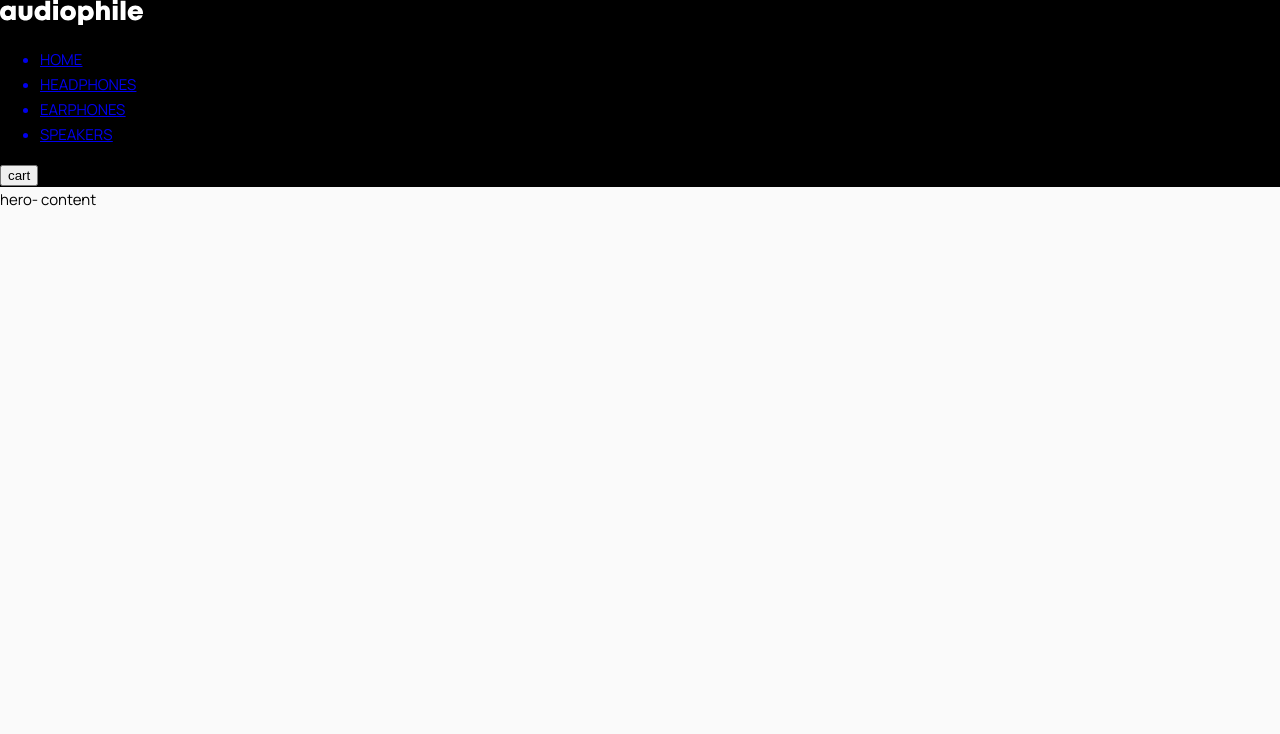
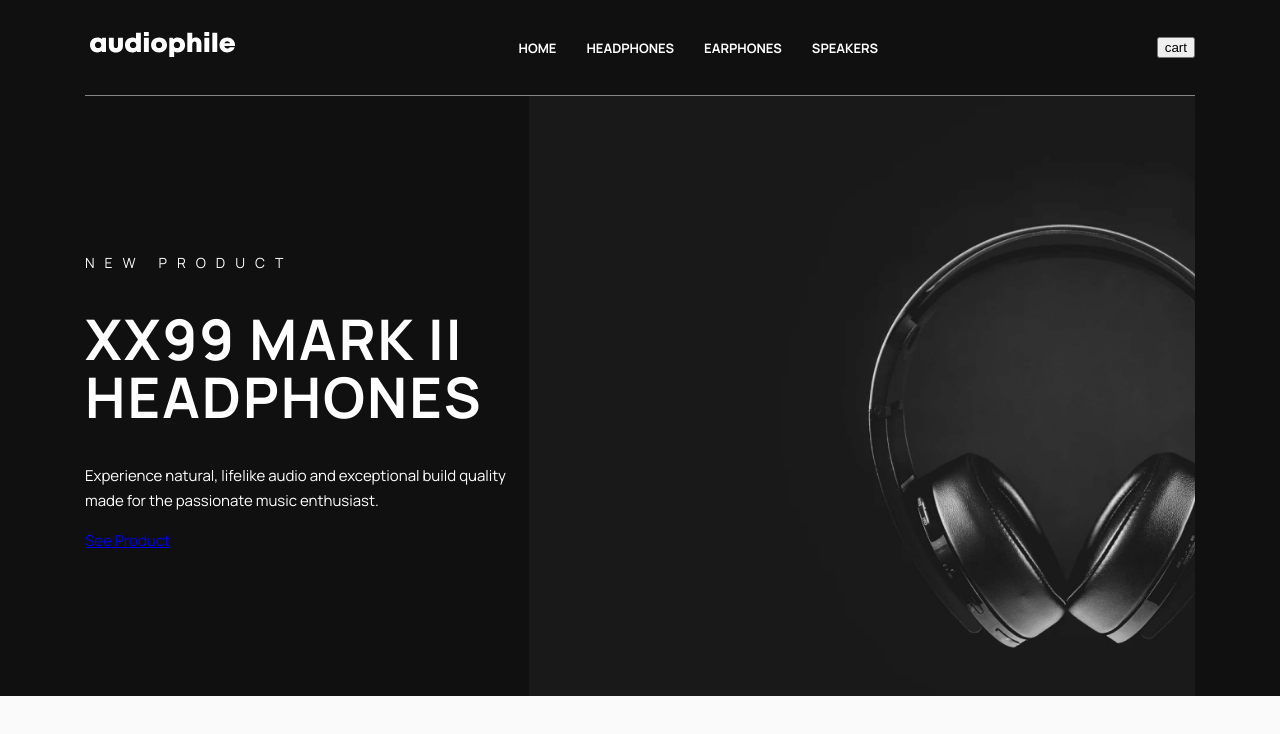
Before and after one commit to IshanVeer/audiophile-ecommerce-app, a Next.js app: page / in a window 1280 px wide. Shown: the top 734 px of the page. Built offline with nearby package versions, Linux system fonts and the light colour scheme.

Commit message:
completed nav bar

```diff
--- a/src/app/globals.css
+++ b/src/app/globals.css
@@ -41,6 +41,7 @@ body{
   line-height: 2.5rem;
   margin: 0;
   padding: 0;
+
 }
 
 /* ============Headings============== */
--- a/src/components/layout/NavBar.module.css
+++ b/src/components/layout/NavBar.module.css
@@ -1,3 +1,46 @@
+
+@import url('../../app/customMediaQueries.css');
 .navigation{
-    background-color: black;
+    background-color: var(--colorGreyDark);
+    display: flex;
+    justify-content: space-between;
+    max-width: 111rem;
+    height: 5.8rem;
+    margin: 0 auto;
+    padding: 1.85rem 0;
+    align-items: center;
+    border-bottom: 1px solid #ffffff7d;
 }
+.navBarContainer{
+    background-color: var(--colorGreyDark);
+}
+/* logo */
+.logo{
+    width: 14.5rem;
+    margin: 1rem 0;
+    padding: 0.5rem;
+
+
+}
+/* nav links */
+.categoryList{
+    display: flex;
+    justify-content: space-between;
+    list-style: none;
+    padding: 0;
+
+}
+.categoryListItem{
+    margin: 1rem;
+    padding: 0.5rem;
+}
+.categoryListItemLink{
+    text-decoration: none;
+    color: var(--colorWhite);
+    font-size: 1.3rem;
+    font-weight: bold;
+    transition: all 0.1s ease-in-out;
+}
+.categoryListItemLink:hover{
+    color: var(--primaryColor);
+}
--- a/src/components/layout/NavBar.tsx
+++ b/src/components/layout/NavBar.tsx
@@ -8,28 +8,30 @@ import cart from "../../assets/shared/desktop/icon-cart.svg";
 export const NavBar = () => {
   return (
     <div>
+      <div className={css.navBarContainer}>
       <nav className={css.navigation}>
         <Link href="/">
           {/* logo */}
           <Image src={logo} alt="logo" className={css.logo} />
+        </Link>
         {/* category links */}
-          <ul className={css.categoryLinks}>
-            <li className={css.categoryLink}>
-              <Link href="/">HOME</Link>
+        <ul className={css.categoryList}>
+          <li className={css.categoryListItem}>
+            <Link className={css.categoryListItemLink} href="/">HOME</Link>
           </li>
-            <li className={css.categoryLink}>
-              <Link href="/headphones">HEADPHONES</Link>
+          <li className={css.categoryListItem}>
+            <Link className={css.categoryListItemLink} href="/headphones">HEADPHONES</Link>
           </li>
-            <li className={css.categoryLink}>
-              <Link href="/earphones">EARPHONES</Link>
+          <li className={css.categoryListItem}>
+            <Link className={css.categoryListItemLink} href="/earphones">EARPHONES</Link>
           </li>
-            <li className={css.categoryLink}>
-              <Link href="/speakers">SPEAKERS</Link>
+          <li className={css.categoryListItem}>
+            <Link className={css.categoryListItemLink} href="/speakers">SPEAKERS</Link>
           </li>
         </ul>
         <button>cart</button>
-        </Link>
       </nav>
+      </div>
     </div>
   );
 };
--- a/src/components/layout/header.module.css
+++ b/src/components/layout/header.module.css
@@ -0,0 +1,43 @@
+.header{
+    background-color: var(--colorGreyDark);
+    height: 60rem;
+
+}
+.hero{
+    display: flex;
+    justify-content: space-between;
+    align-items: center;
+    max-width: 111rem;
+    height: 100%;
+    margin: 0 auto;
+}
+/* Hero content */
+.heroContent{
+    max-width: 40%;
+}
+.heroContentOverline{
+    color: var(--colorGreyLight);
+    font-size: 1.4rem;
+    line-height: 1.9rem;
+    letter-spacing: 10px;
+    text-transform: uppercase;
+}
+.heroContentHeading{
+    color: var(--colorWhite);
+}
+.heroContentPara{
+    color: var(--colorWhite);
+
+}
+
+/* hero Image */
+.heroImageContainer{
+    width: 60%;
+    height: 100%;
+}
+.heroImage{
+    width: 100%;
+    height: 100%;
+    object-fit: cover;
+
+}
--- a/src/components/layout/header.tsx
+++ b/src/components/layout/header.tsx
@@ -1,15 +1,26 @@
 import React from "react";
 import css from "./Header.module.css";
 import Image from "next/image";
-// import heroImage from "../../assets/home/desktop/image-hero.jpg";
+import heroImage from "../../assets/home/desktop/image-hero.jpg";
+import Link from "next/link";
 
 export const Header = () => {
   return (
     <div>
       <header className={css.header}>
         <div className={css.hero}>
-          <div className={css.heroContent}>hero- content</div>
-          {/* <Image src={heroImage} alt="hero" width={100} height={200} className={css.heroImage} /> */}
+          <div className={css.heroContent}>
+            <p className={css.heroContentOverline}>new product</p>
+            <h1 className={css.heroContentHeading}>XX99 Mark II Headphones</h1>
+            <p className={css.heroContentPara}>
+              Experience natural, lifelike audio and exceptional build quality
+              made for the passionate music enthusiast.
+            </p>
+            <Link href="/">See Product</Link>
+          </div>
+          <div className={css.heroImageContainer}>
+            <Image src={heroImage} alt="hero" className={css.heroImage} />
+          </div>
         </div>
       </header>
     </div>
```
Lines whose indentation alone changed are shown as unchanged.
